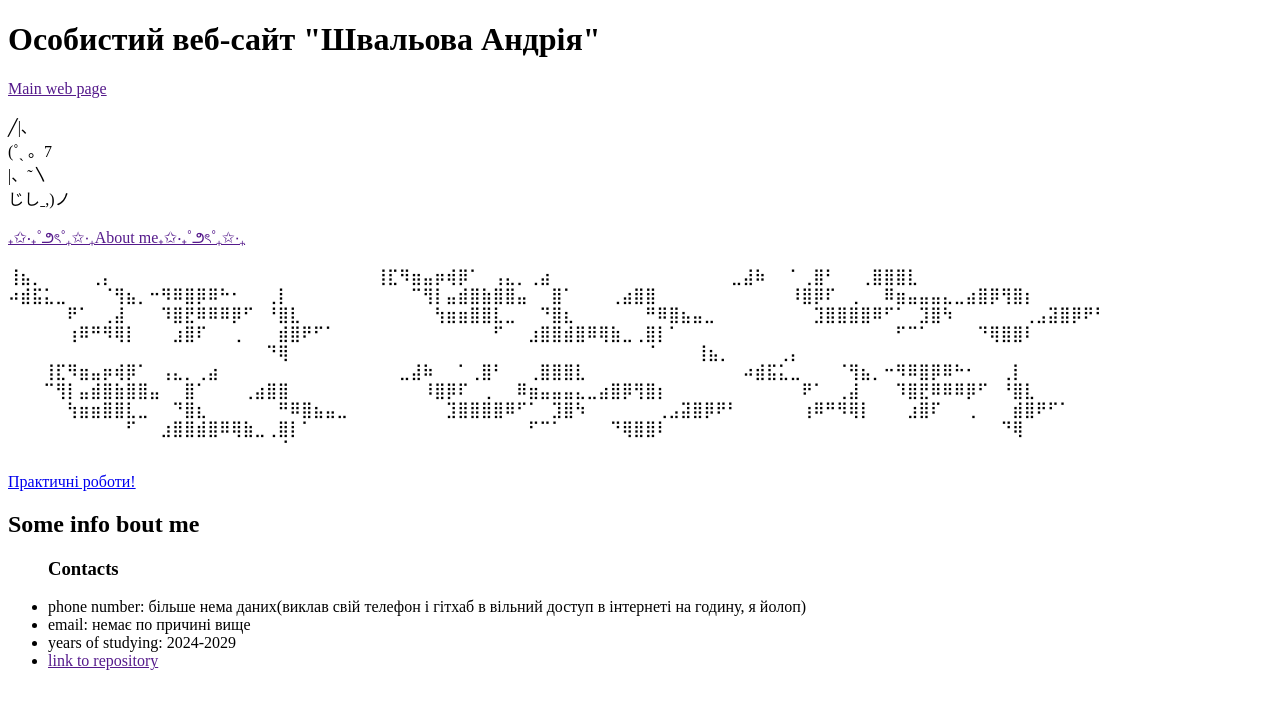
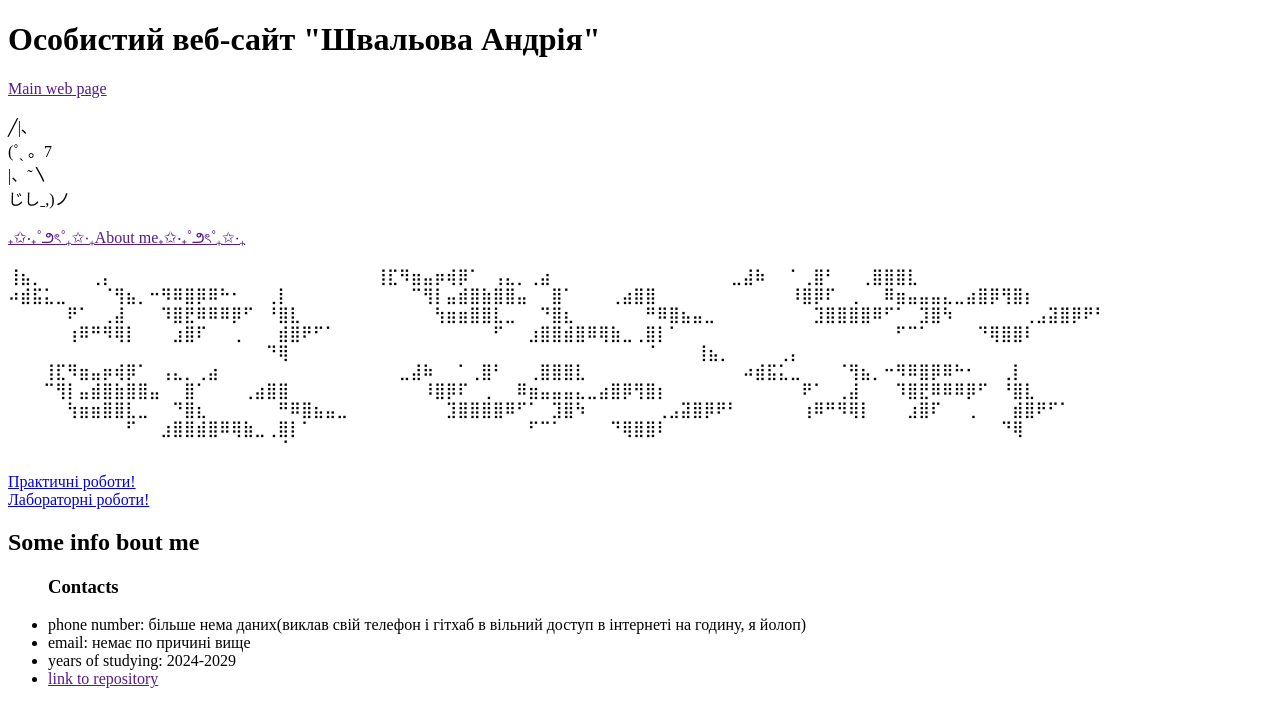
Before and after one commit to shwaliov13andriy/web_programing, a plain HTML site: page index.html in a window 1280 px wide. Drawn offline with Linux system fonts and the light colour scheme.

Commit message:
Оновив index.html

```diff
--- a/index.html
+++ b/index.html
@@ -42,7 +42,8 @@
 ⠀⠀⠀⠀⠀⠀⠀⠀⠀⠀⠀⠀⠀⠀⠀⠀⠀⠀⠀⠀⠀⠀⠙⢿⠀⠀⠀⠀⠀⠀⠀
 ⠀⠀⠀⠀⠀⠀⠀⠀⠀⠀⠀⠀⠀⠀⠀⠀⠀⠀⠀⠀⠀⠀⠀⠈⠀⠀⠀⠀⠀⠀⠀</p>
 <a href="https://web-programing-practice.neocities.org/">Практичні роботи!</a>
-
+<br>
+<a href="https://labswebprograming.neocities.org/">Лабораторні роботи!</a>
 </body>
 <footer>
 <h2>Some info bout me</h2>
```
